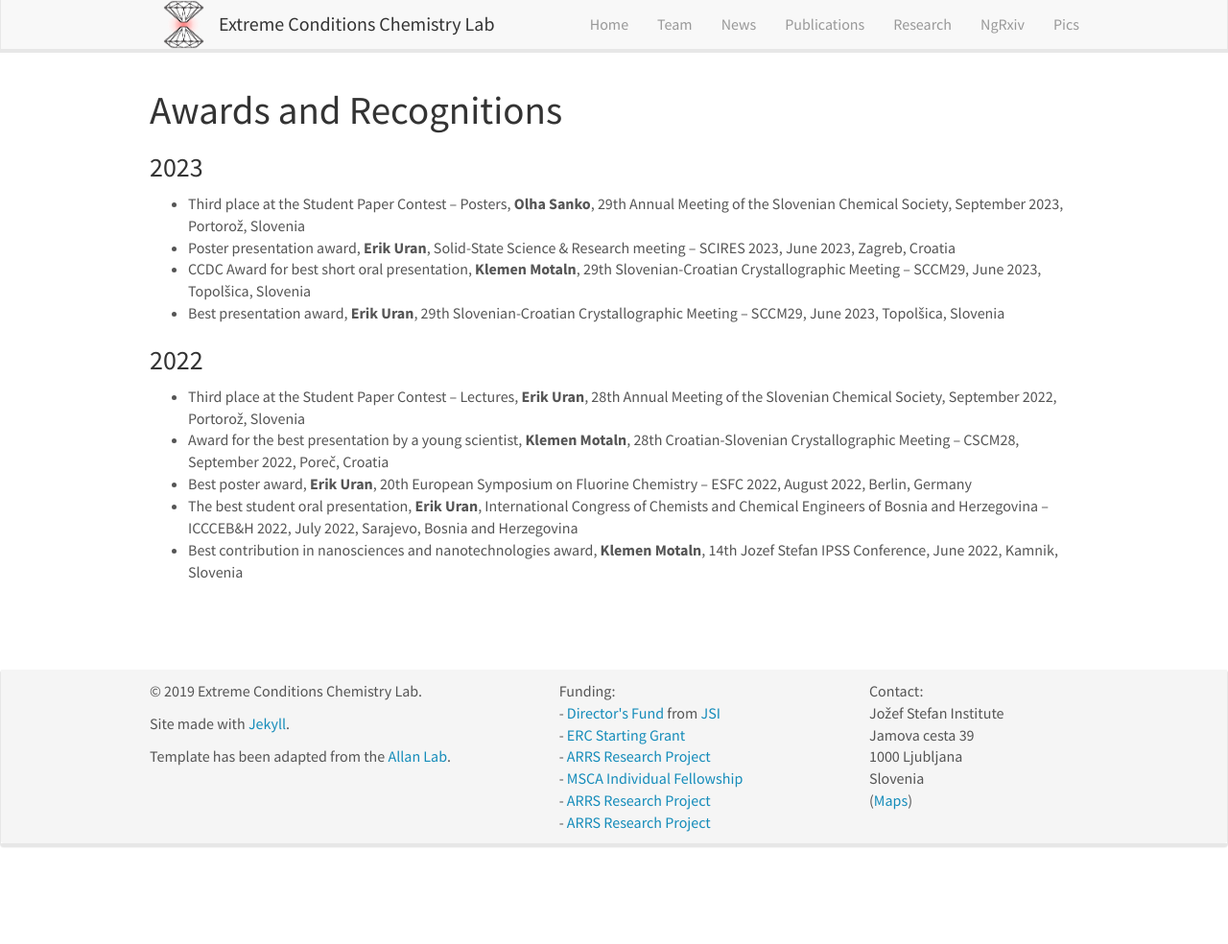
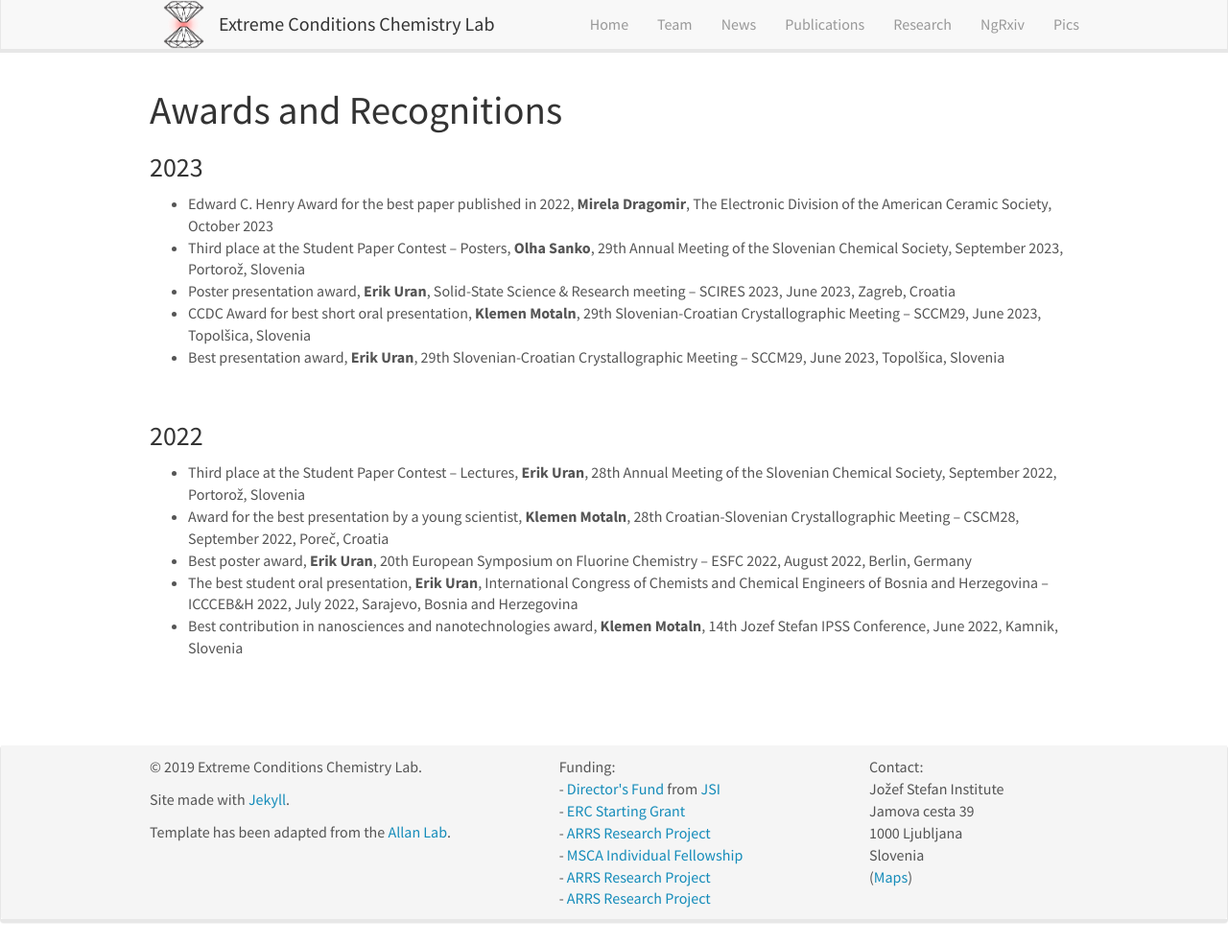
Before and after one commit to eccl-jsi/eccl-jsi.github.io, a Jekyll site: the page built from _pages/awards.md, in a window 1280 px wide and 984 px high. Shown: the whole window at 96% size. Built offline with Jekyll 4.4.1, drawn with Linux system fonts in a browser that asks for light colours; nearby versions of some CDN libraries.

Commit message:
Update awards.md

```diff
--- a/_pages/awards.md
+++ b/_pages/awards.md
@@ -10,10 +10,13 @@ permalink: /awards
 
 ### 2023
 
+- Edward C. Henry Award for the best paper published in 2022, <b>Mirela Dragomir</b>, The Electronic Division of the American Ceramic Society, October 2023
 - Third place at the Student Paper Contest – Posters, <b>Olha Sanko</b>, 29th Annual Meeting of the Slovenian Chemical Society, September 2023, Portorož, Slovenia
 - Poster presentation award, <b>Erik Uran</b>, Solid-State Science & Research meeting – SCIRES 2023, June 2023, Zagreb, Croatia
 - CCDC Award for best short oral presentation, <b>Klemen Motaln</b>, 29th Slovenian-Croatian Crystallographic Meeting – SCCM29, June 2023, Topolšica, Slovenia
 - Best presentation award, <b>Erik Uran</b>, 29th Slovenian-Croatian Crystallographic Meeting – SCCM29, June 2023, Topolšica, Slovenia
+
+<br>
 
 ### 2022
 
```
